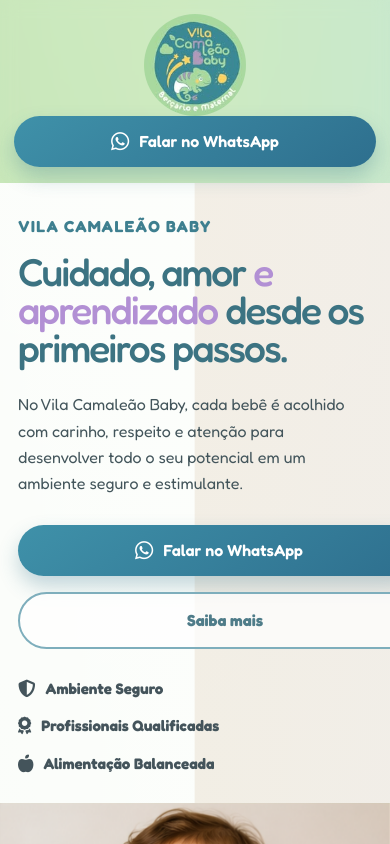
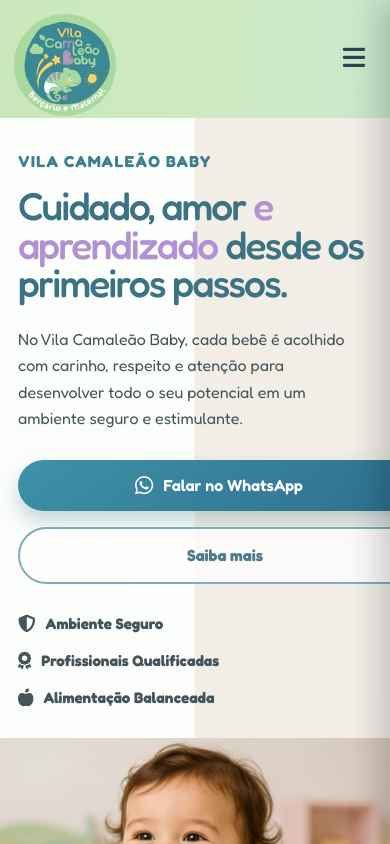
Before and after one commit to LGKARD/Vila-Baby, a React (Vite) app in the folder Vila-Baby/: page / in a window 390 px wide. Shown: the top 844 px of the page. Built offline with nearby package versions, Linux system fonts and the light colour scheme.

Commit message:
feat: responsividade, menu hamburguer

```diff
--- a/Vila-Baby/src/App.css
+++ b/Vila-Baby/src/App.css
@@ -91,6 +91,103 @@
 .whatsapp-cta-icon {
   font-size: 1.3rem;
   line-height: 1;
+}
+
+.hamburger-btn {
+  display: none;
+  align-items: center;
+  justify-content: center;
+  width: 44px;
+  height: 44px;
+  border: none;
+  border-radius: 10px;
+  background: transparent;
+  color: #2a4751;
+  font-size: 1.6rem;
+  cursor: pointer;
+  flex-shrink: 0;
+}
+
+.hamburger-btn:hover,
+.hamburger-btn:focus-visible {
+  color: #1f6f80;
+}
+
+/* Overlay escurecido atrás do drawer; fica fora do header para não ser confinado pelo backdrop-filter dele */
+.nav-backdrop {
+  position: fixed;
+  inset: 0;
+  background: rgba(0, 0, 0, 0.5);
+  opacity: 0;
+  visibility: hidden;
+  transition: opacity 0.25s ease, visibility 0.25s ease;
+  z-index: 999;
+}
+
+.nav-backdrop.is-open {
+  opacity: 1;
+  visibility: visible;
+}
+
+/* Drawer off-canvas: top/bottom (não height:100vh) evita corte pela barra de endereço móvel */
+.mobile-drawer {
+  position: fixed;
+  top: 0;
+  right: 0;
+  bottom: 0;
+  z-index: 1000;
+  width: min(80vw, 320px);
+  display: flex;
+  flex-direction: column;
+  padding: 76px 28px 24px;
+  background: rgba(183, 223, 165);
+  backdrop-filter: blur(8px);
+  box-shadow: -12px 0 30px rgba(0, 0, 0, 0.18);
+  transform: translateX(100%);
+  transition: transform 0.3s ease;
+}
+
+.mobile-drawer.is-open {
+  transform: translateX(0);
+}
+
+.drawer-close {
+  position: absolute;
+  top: 20px;
+  right: 20px;
+  display: inline-flex;
+  align-items: center;
+  justify-content: center;
+  width: 40px;
+  height: 40px;
+  border: none;
+  border-radius: 50%;
+  background: rgba(255, 255, 255, 0.55);
+  color: #2a4751;
+  font-size: 1.4rem;
+  cursor: pointer;
+}
+
+.drawer-close:hover,
+.drawer-close:focus-visible {
+  color: #1f6f80;
+}
+
+.drawer-nav {
+  display: flex;
+  flex-direction: column;
+  gap: 26px;
+}
+
+.drawer-nav .nav-link {
+  font-size: 1.2rem;
+}
+
+.drawer-whatsapp-cta {
+  margin-top: auto;
+  margin-bottom: 16px;
+  flex-shrink: 0;
+  justify-content: center;
 }
 
 .hero-section {
@@ -748,21 +845,22 @@
   }
 }
 
-@media (max-width: 980px) {
-  .top-header {
-    flex-wrap: wrap;
-    justify-content: center;
+/* A partir daqui (tablet e mobile) o menu vira hambúrguer/drawer e o WhatsApp do header some */
+@media (max-width: 1024px) {
+  .main-nav {
+    display: none;
   }
 
-  .main-nav {
-    order: 3;
-    width: 100%;
-    flex-wrap: wrap;
-    row-gap: 12px;
-    column-gap: 18px;
-    padding-bottom: 6px;
+  .header-whatsapp-cta {
+    display: none;
   }
 
+  .hamburger-btn {
+    display: inline-flex;
+  }
+}
+
+@media (max-width: 980px) {
   .brand-logo {
     width: 102px;
     height: 102px;
@@ -827,15 +925,6 @@
 
   .brand-logo-link {
     margin-bottom: -20px;
-  }
-
-  .main-nav {
-    display: none;
-  }
-
-  .whatsapp-cta {
-    width: 100%;
-    justify-content: center;
   }
 
   .hero-copy {
--- a/Vila-Baby/src/components/NavBar.tsx
+++ b/Vila-Baby/src/components/NavBar.tsx
@@ -1,10 +1,24 @@
+import { useEffect, useState } from 'react'
 import BrandLogo from './BrandLogo'
 import NavLink from './NavLink'
 import WhatsAppButton from './WhatsAppButton'
 import type { NavBarProps } from '../types'
 
 function NavBar({ logoSrc, logoAlt, items }: NavBarProps) {
+  const [isMenuOpen, setIsMenuOpen] = useState(false)
+
+  // trava o scroll do body enquanto o drawer estiver aberto
+  useEffect(() => {
+    document.body.style.overflow = isMenuOpen ? 'hidden' : ''
+    return () => {
+      document.body.style.overflow = ''
+    }
+  }, [isMenuOpen])
+
+  const closeMenu = () => setIsMenuOpen(false)
+
   return (
+    <>
       <header className="top-header" id="inicio">
         <BrandLogo src={logoSrc} alt={logoAlt} />
 
@@ -16,8 +30,55 @@
           ))}
         </nav>
 
-      <WhatsAppButton href="#contato">Falar no WhatsApp</WhatsAppButton>
+        <WhatsAppButton className="header-whatsapp-cta" href="#contato">
+          Falar no WhatsApp
+        </WhatsAppButton>
+
+        <button
+          type="button"
+          className="hamburger-btn"
+          aria-label="Abrir menu"
+          aria-expanded={isMenuOpen}
+          aria-controls="mobile-drawer"
+          onClick={() => setIsMenuOpen(true)}
+        >
+          <i aria-hidden="true" className="fa-solid fa-bars" />
+        </button>
       </header>
+
+      <div
+        className={`nav-backdrop${isMenuOpen ? ' is-open' : ''}`}
+        onClick={closeMenu}
+        aria-hidden="true"
+      />
+
+      <aside
+        id="mobile-drawer"
+        className={`mobile-drawer${isMenuOpen ? ' is-open' : ''}`}
+        aria-hidden={!isMenuOpen}
+      >
+        <button
+          type="button"
+          className="drawer-close"
+          aria-label="Fechar menu"
+          onClick={closeMenu}
+        >
+          <i aria-hidden="true" className="fa-solid fa-xmark" />
+        </button>
+
+        <nav className="drawer-nav" aria-label="Navegação móvel">
+          {items.map((item) => (
+            <NavLink key={item.href} href={item.href} onClick={closeMenu}>
+              {item.label}
+            </NavLink>
+          ))}
+        </nav>
+
+        <WhatsAppButton className="drawer-whatsapp-cta" href="#contato">
+          Falar no WhatsApp
+        </WhatsAppButton>
+      </aside>
+    </>
   )
 }
 
--- a/Vila-Baby/src/components/NavLink.tsx
+++ b/Vila-Baby/src/components/NavLink.tsx
@@ -1,7 +1,11 @@
 import type { NavLinkProps } from '../types'
 
-function NavLink({ href, children }: NavLinkProps) {
-  return <a className="nav-link" href={href}>{children}</a>
+function NavLink({ href, children, onClick }: NavLinkProps) {
+  return (
+    <a className="nav-link" href={href} onClick={onClick}>
+      {children}
+    </a>
+  )
 }
 
 export default NavLink
--- a/Vila-Baby/src/types.ts
+++ b/Vila-Baby/src/types.ts
@@ -12,6 +12,7 @@
 export type NavLinkProps = {
   href: string
   children: string
+  onClick?: () => void
 }
 
 export type NavItem = {
```
Lines whose indentation alone changed are shown as unchanged.
